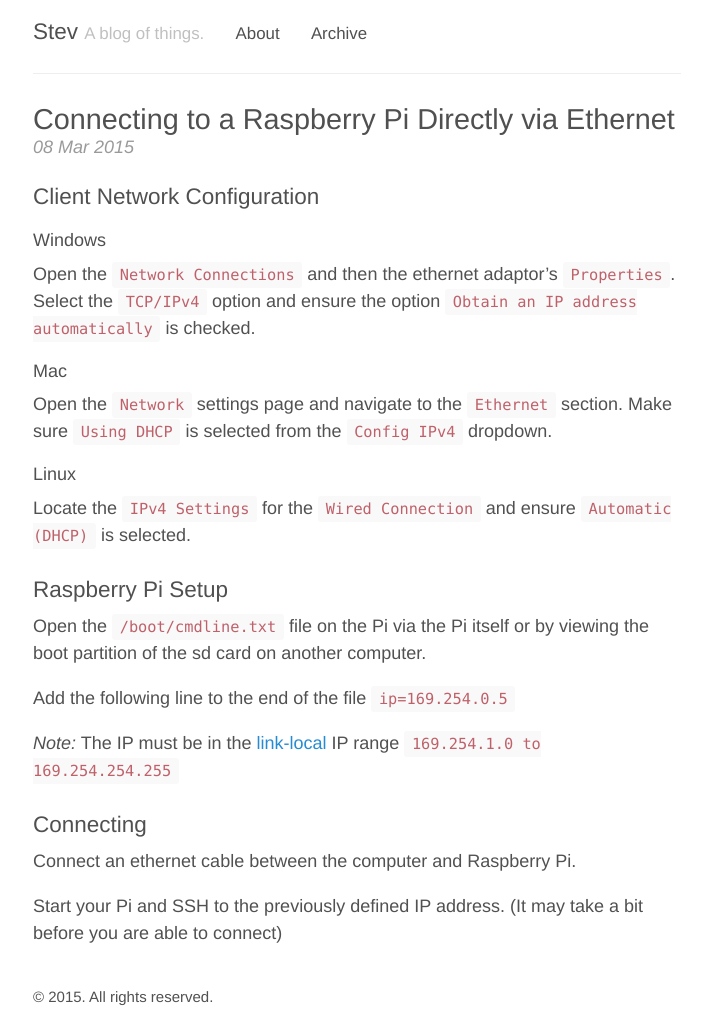
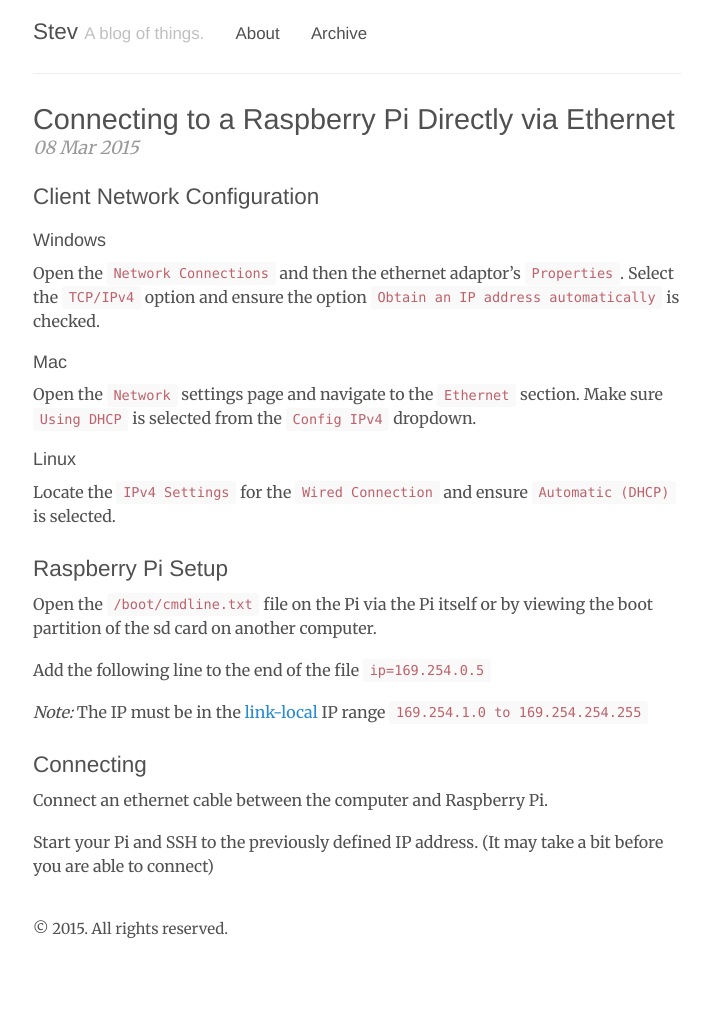
Before and after one commit to sbdchd/blog, a Jekyll site: the page built from _posts/2015-03-08-Connecting_to_a_Raspberry_Pi_Directly_via_Ethernet.md, in a window 1280 px wide. Shown: the whole page, without its empty margins (283-993 px from the left). Built offline with Jekyll 4.4.1, drawn with Linux system fonts in a browser that asks for light colours; Markdown is read by kramdown in place of the engine named in the settings; comment, search, counter and statistics services are not loaded; after the commit the page ends 941 px from its top, so only the background shows below that.

Commit message:
Modified fonts

```diff
--- a/_includes/head.html
+++ b/_includes/head.html
@@ -19,6 +19,7 @@
   <!-- CSS -->
   <link rel="stylesheet" href="{{ site.baseurl }}public/css/poole.css">
   <link rel="stylesheet" href="{{ site.baseurl }}public/css/syntax.css">
+  <link href='http://fonts.googleapis.com/css?family=Merriweather' rel='stylesheet' type='text/css'>
 
   <!-- Images -->
   <link rel="apple-touch-icon-precomposed" sizes="144x144" href="{{ site.baseurl }}public/apple-touch-icon-precomposed.png">
--- a/public/css/poole.css
+++ b/public/css/poole.css
@@ -12,7 +12,8 @@
 }
 
 html {
-  font-family: "Helvetica Neue", Helvetica, Arial, sans-serif;
+
+  font-family: 'Merriweather', serif;
   font-size: 14px;
   line-height: 1.5;
 }
@@ -49,6 +50,7 @@
   line-height: 1.25;
   color: #505050;
   text-rendering: optimizeLegibility;
+  font-family: "Helvetica Neue", Helvetica, Arial, sans-serif;
 }
 h1 {
   font-size: 1.6rem;
@@ -69,6 +71,8 @@
 p {
   margin-top: 0;
   margin-bottom: 1rem;
+
+  font-size: 16px
 }
 
 strong {
@@ -195,6 +199,7 @@
   width: 100%;
   border: 1px solid #e5e5e5;
   border-collapse: collapse;
+  font-size: 17px;
 }
 td,
 th {
```
